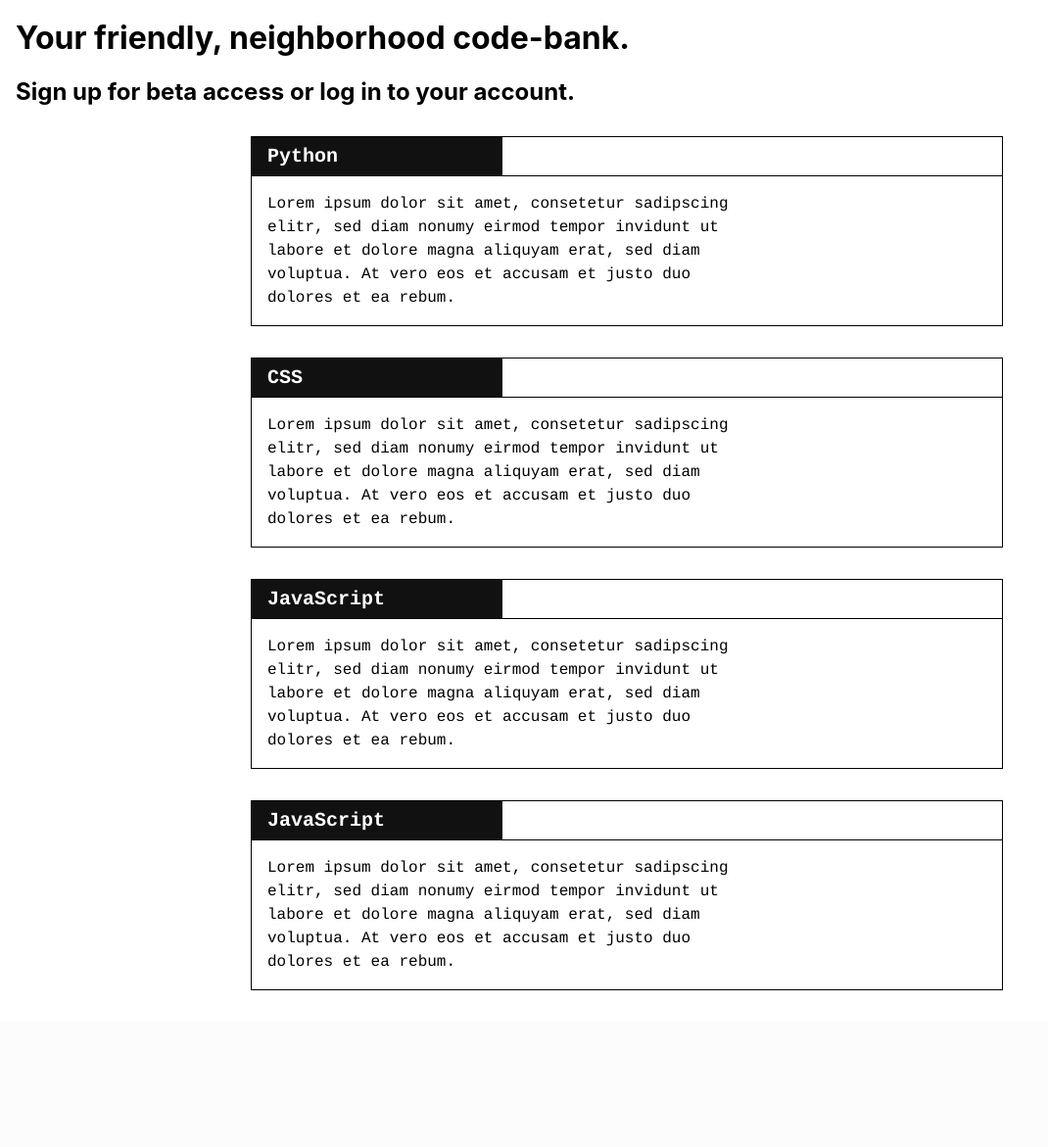
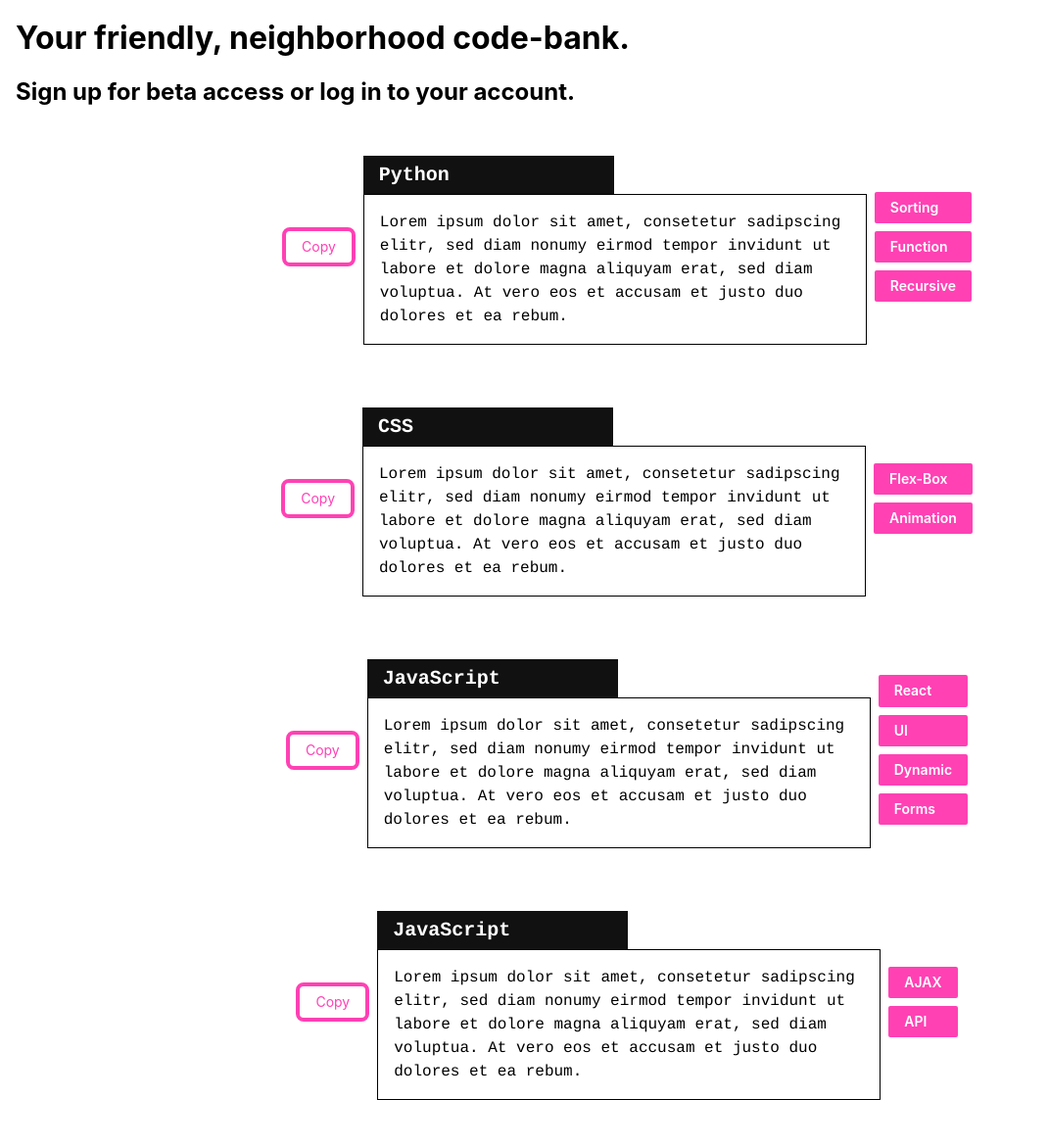
Before and after one commit to Momentum-Team-10/django-duplex-team-hufflepuff, a Django app: page / in a window 1280 px wide. Shown: the part 96-1267 px from the top of the page at 98% size, without its empty margins (0-1070 px from the left). Before the commit the page ends 1107 px from the top, so only its background shows below. Run offline with Django 3.2, Linux system fonts and the light colour scheme.

Commit message:
We have buttons! Static file not accessed correctly. Ideas?

```diff
--- /dev/null
+++ b/hufflepuff/static/css/styles.css
@@ -0,0 +1,4 @@
+.code-snip{
+  margin-left: 0px !important;
+  margin-right: 0px !important;
+}
--- a/hufflepuff/templates/base.html
+++ b/hufflepuff/templates/base.html
@@ -1,3 +1,4 @@
+{% load static %}
 <!DOCTYPE html>
 <html lang="en">
 
@@ -5,6 +6,7 @@
   <meta charset="UTF-8">
   <meta http-equiv="X-UA-Compatible" content="IE=edge">
   <meta name="viewport" content="width=device-width, initial-scale=1.0">
+  <link rel="stylesheet" href="../static/css/styles.css">
   <link rel="stylesheet" href="https://unpkg.com/tachyons@4.12.0/css/tachyons.min.css"/>
   <link rel="stylesheet" href="https://cdnjs.cloudflare.com/ajax/libs/font-awesome/5.15.3/css/all.min.css">
   <title>{% block title %}{% endblock title %}</title>
--- a/hufflepuff/templates/code_snips/home.html
+++ b/hufflepuff/templates/code_snips/home.html
@@ -1,4 +1,4 @@
-{% extends "base.html" %}
+{% extends "base.html" %}{% load static %}
 
 {% block content %}
 <article class="">
@@ -9,9 +9,11 @@
     Sign up for beta access or log in to your account.
   </h2>
 </article>
-<article class="center mw5 mw7-ns hidden ba mv4">
+<div class="flex items-center justify-center">
+  <a class="f6 link dim br3 ba bw2 ph3 pv2 mb2 dib hot-pink sans-serif" href="#0">Copy</a>
+  <article class="mh2 hidden mv4 m0">
     <h1 class=" f4 bg-near-black white mw5 mv0 pv2 ph3 courier">Python</h1>
-  <div class="pa3 bt">
+    <div class="pa3 ba">
       <p class="f6 f5-ns lh-copy measure mv0 courier">
         Lorem ipsum dolor sit amet, consetetur sadipscing elitr, sed diam nonumy eirmod
         tempor invidunt ut labore et dolore magna aliquyam erat, sed diam voluptua. At
@@ -19,9 +21,17 @@
       </p>
     </div>
   </article>
-<article class="center mw5 mw7-ns hidden ba mv4">
-  <h1 class="f4 bg-near-black white mw5 mv0 pv2 ph3 courier">CSS</h1>
-  <div class="pa3 bt">
+  <div class="flex flex-column">
+    <a class="f6 link dim br1 ph3 pv2 mb2 dib white bg-hot-pink sans-serif fw6" href="#0">Sorting</a>
+    <a class="f6 link dim br1 ph3 pv2 mb2 dib white bg-hot-pink sans-serif fw6" href="#0">Function</a>
+    <a class="f6 link dim br1 ph3 pv2 mb2 dib white bg-hot-pink sans-serif fw6" href="#0">Recursive</a>
+  </div>
+</div>
+<div class="flex items-center justify-center">
+  <a class="f6 link dim br3 ba bw2 ph3 pv2 mb2 dib hot-pink sans-serif" href="#0">Copy</a>
+  <article class="mh2 hidden mv4 m0">
+    <h1 class=" f4 bg-near-black white mw5 mv0 pv2 ph3 courier">CSS</h1>
+    <div class="pa3 ba">
       <p class="f6 f5-ns lh-copy measure mv0 courier">
         Lorem ipsum dolor sit amet, consetetur sadipscing elitr, sed diam nonumy eirmod
         tempor invidunt ut labore et dolore magna aliquyam erat, sed diam voluptua. At
@@ -29,9 +39,16 @@
       </p>
     </div>
   </article>
-<article class="center mw5 mw7-ns hidden ba mv4">
-  <h1 class="f4 bg-near-black white mw5 mv0 pv2 ph3 courier">JavaScript</h1>
-  <div class="pa3 bt">
+  <div class="flex flex-column">
+    <a class="f6 link dim br1 ph3 pv2 mb2 dib white bg-hot-pink sans-serif fw6" href="#0">Flex-Box</a>
+    <a class="f6 link dim br1 ph3 pv2 mb2 dib white bg-hot-pink sans-serif fw6" href="#0">Animation</a>
+  </div>
+</div>
+<div class="flex items-center justify-center">
+  <a class="f6 link dim br3 ba bw2 ph3 pv2 mb2 dib hot-pink sans-serif" href="#0">Copy</a>
+  <article class="mh2 hidden mv4 m0">
+    <h1 class=" f4 bg-near-black white mw5 mv0 pv2 ph3 courier">JavaScript</h1>
+    <div class="pa3 ba">
       <p class="f6 f5-ns lh-copy measure mv0 courier">
         Lorem ipsum dolor sit amet, consetetur sadipscing elitr, sed diam nonumy eirmod
         tempor invidunt ut labore et dolore magna aliquyam erat, sed diam voluptua. At
@@ -39,9 +56,18 @@
       </p>
     </div>
   </article>
-<article class="center mw5 mw7-ns hidden ba mv4">
-  <h1 class="f4 bg-near-black white mw5 mv0 pv2 ph3 courier">JavaScript</h1>
-  <div class="pa3 bt">
+  <div class="flex flex-column">
+    <a class="f6 link dim br1 ph3 pv2 mb2 dib white bg-hot-pink sans-serif fw6" href="#0">React</a>
+    <a class="f6 link dim br1 ph3 pv2 mb2 dib white bg-hot-pink sans-serif fw6" href="#0">UI</a>
+    <a class="f6 link dim br1 ph3 pv2 mb2 dib white bg-hot-pink sans-serif fw6" href="#0">Dynamic</a>
+    <a class="f6 link dim br1 ph3 pv2 mb2 dib white bg-hot-pink sans-serif fw6" href="#0">Forms</a>
+  </div>
+</div>
+<div class="flex items-center justify-center">
+  <a class="f6 link dim br3 ba bw2 ph3 pv2 mb2 dib hot-pink sans-serif" href="#0">Copy</a>
+  <article class="mh2 hidden mv4 m0">
+    <h1 class=" f4 bg-near-black white mw5 mv0 pv2 ph3 courier">JavaScript</h1>
+    <div class="pa3 ba">
       <p class="f6 f5-ns lh-copy measure mv0 courier">
         Lorem ipsum dolor sit amet, consetetur sadipscing elitr, sed diam nonumy eirmod
         tempor invidunt ut labore et dolore magna aliquyam erat, sed diam voluptua. At
@@ -49,4 +75,9 @@
       </p>
     </div>
   </article>
+  <div class="flex flex-column">
+    <a class="f6 link dim br1 ph3 pv2 mb2 dib white bg-hot-pink sans-serif fw6" href="#0">AJAX</a>
+    <a class="f6 link dim br1 ph3 pv2 mb2 dib white bg-hot-pink sans-serif fw6" href="#0">API</a>
+  </div>
+</div>
 {% endblock %}
```
Lines whose indentation alone changed are shown as unchanged.
